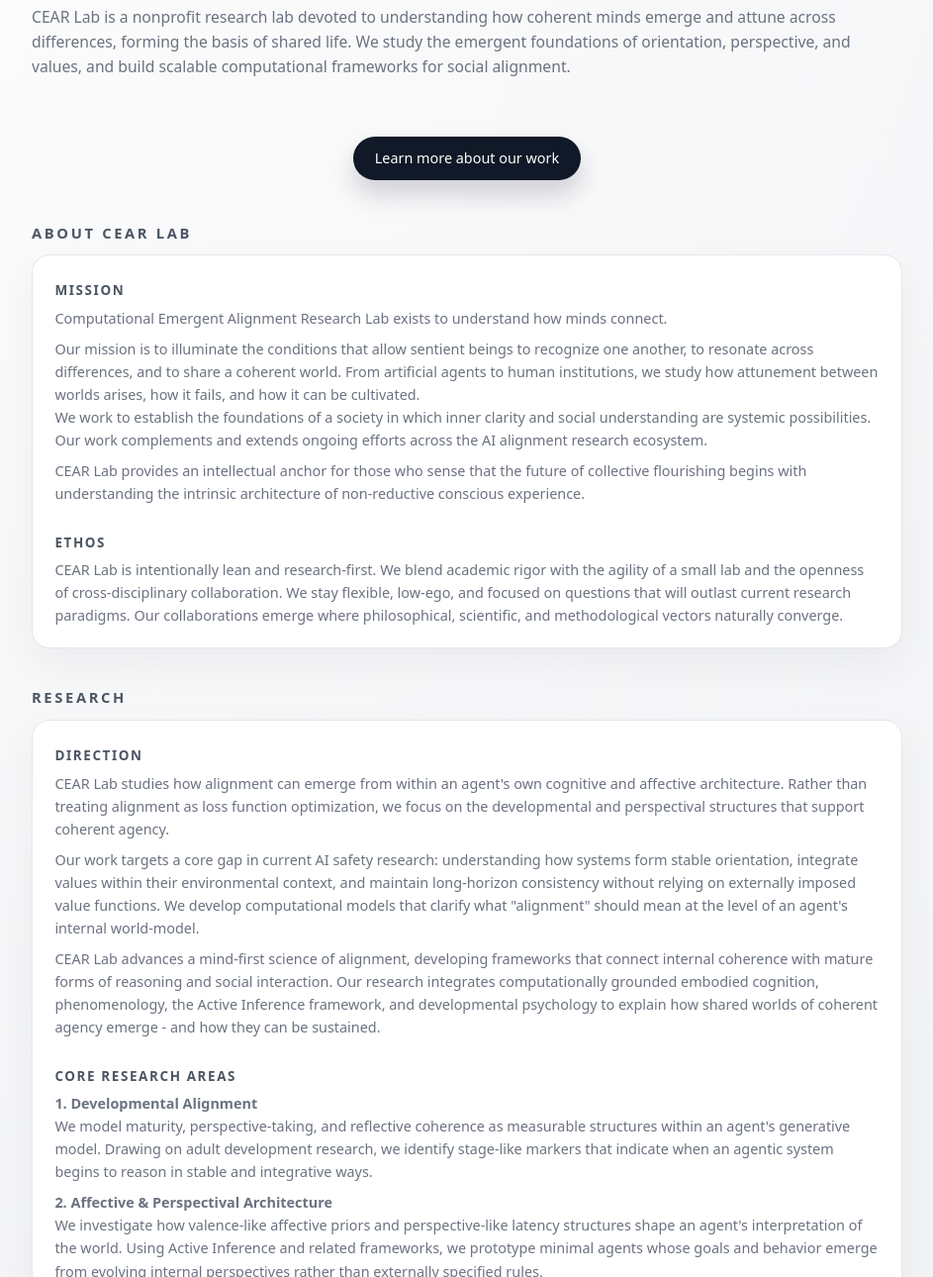
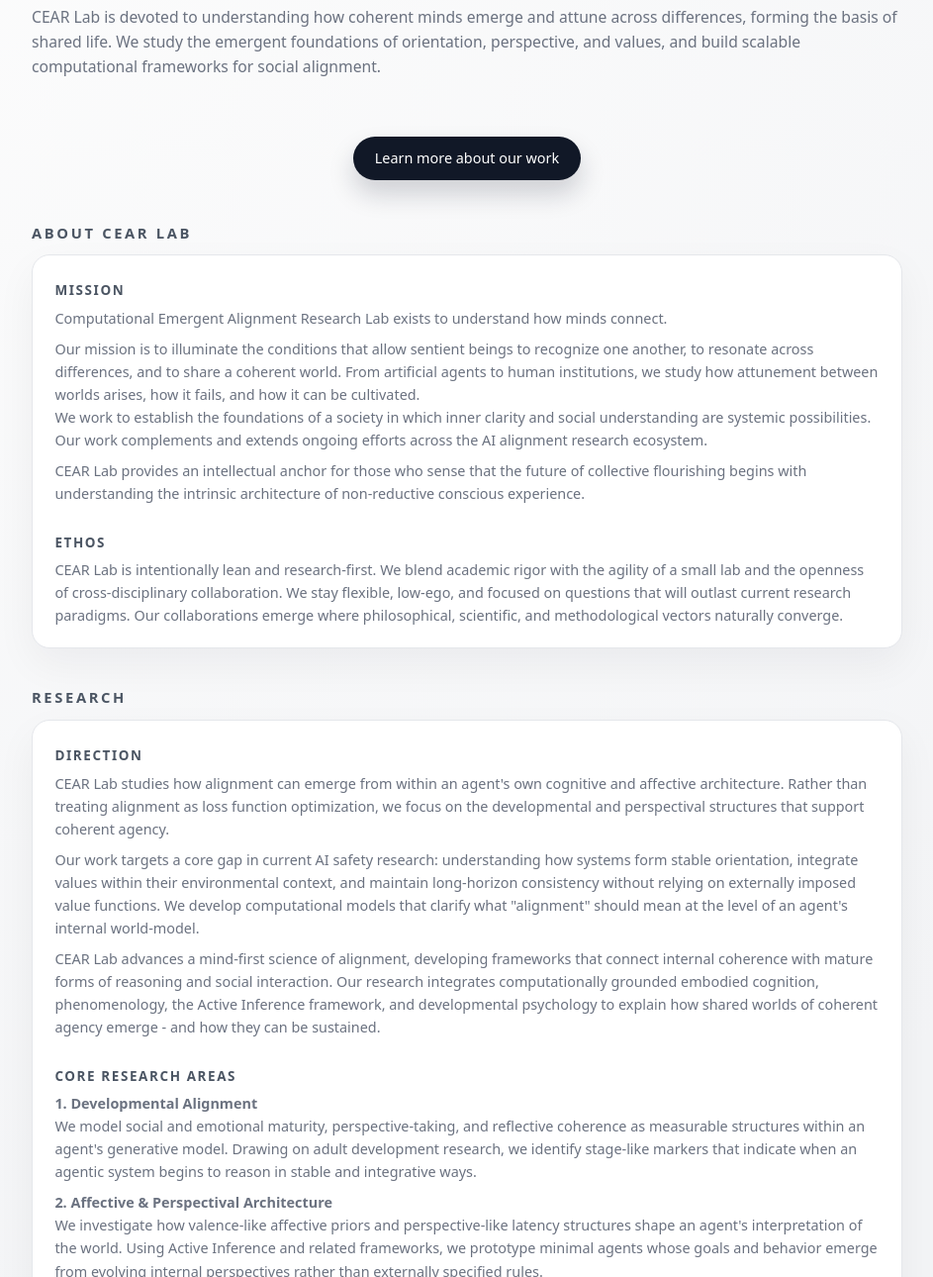
Before and after one commit to hjpae/hjpae.github.io, a plain HTML site: page cear/index.html in a window 1280 px wide. Shown: the part 307-1597 px from the top of the page at 99% size, without its empty margins (168-1111 px from the left). Drawn offline with Linux system fonts and the light colour scheme.

Commit message:
Update index.html

```diff
--- a/cear/index.html
+++ b/cear/index.html
@@ -399,7 +399,7 @@
           Computational Emergent Alignment Research Lab
         </h1>
         <p class="hero-text">
-          CEAR Lab is a nonprofit research lab devoted to understanding how coherent minds emerge and attune across differences, forming the basis of shared life. We study the emergent foundations of orientation, perspective, and values, and build scalable computational frameworks for social alignment.
+          CEAR Lab is devoted to understanding how coherent minds emerge and attune across differences, forming the basis of shared life. We study the emergent foundations of orientation, perspective, and values, and build scalable computational frameworks for social alignment.
         </p>
         <div class="hero-actions-wrapper">
           <div class="hero-actions">
@@ -468,7 +468,7 @@
 
         <p>
           <strong>1. Developmental Alignment</strong><br>
-          We model maturity, perspective-taking, and reflective coherence as measurable structures
+          We model social and emotional maturity, perspective-taking, and reflective coherence as measurable structures
           within an agent's generative model. Drawing on adult development research, we identify
           stage-like markers that indicate when an agentic system begins to reason in stable and
           integrative ways.
```
